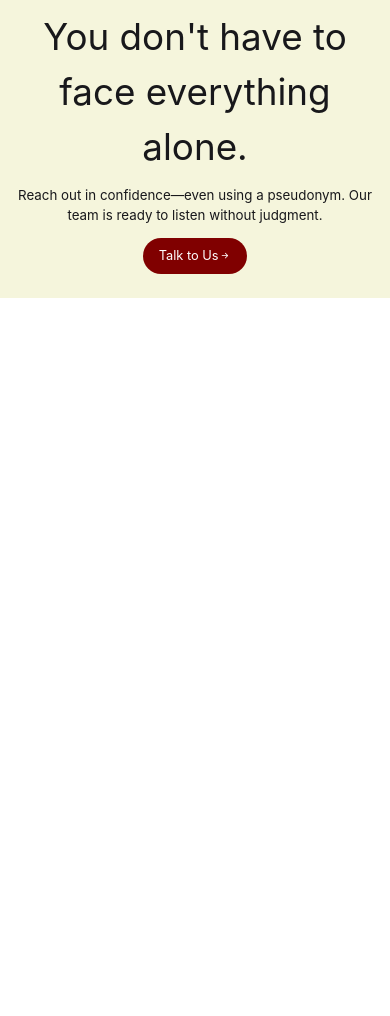
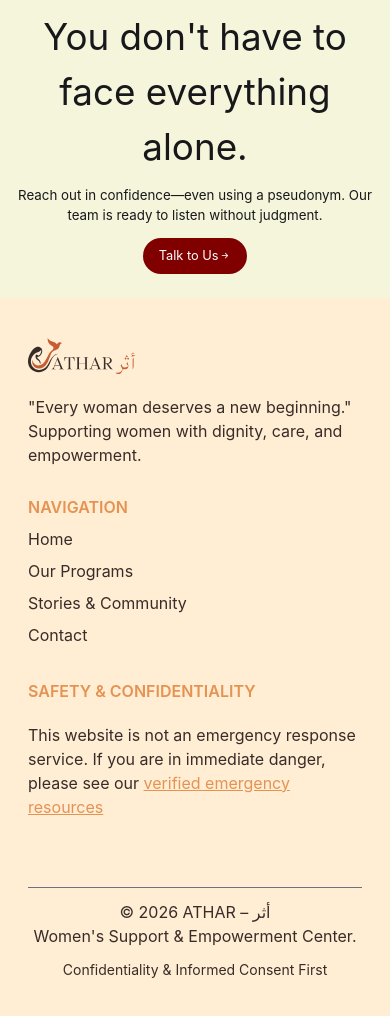
Before and after one commit to aymane-marki/AymaneMaki_FinalProject_Html-CSS, a website: page home.html in a window 390 px wide. Shown: the part 2867-3883 px from the top of the page. Before the commit the page ends 3165 px from the top, so only its background shows below. Drawn offline with nearby package versions, Linux system fonts and the light colour scheme.

Commit message:
added responsive footer on home page

```diff
--- a/home.html
+++ b/home.html
@@ -196,6 +196,36 @@
                 <button class="button">Talk to Us<i class="bi bi-arrow-right-short"></i></button>
         </section>
     </main>
+    <footer class="bg-orange-100 py-10 px-7">
+    <div class="flex lg:gap-40 max-sm:flex-col">
+      <nav class="flex flex-col lg:w-[33%] gap-4">
+        <a class=" text-xl"><img src="./public/images/lOGO (1).svg" alt=""></a>
+        <a class=" text-[#382c28]">"Every woman deserves a new beginning."
+          Supporting women with dignity, care, and
+          empowerment.</a>
+      </nav>
+      <div class="flex lg:gap-20 max-sm:gap-8 max-sm:py-7 max-sm:flex-col">
+        <nav class="flex flex-col w-[80%] gap-2 ">
+          <h6 class=" font-semibold text-[#e59352] cursor-default">NAVIGATION</h6>
+          <a class="text-[#382c28] cursor-default">Home</a>
+          <a class="text-[#382c28] cursor-default">Our Programs</a>
+          <a class="text-[#382c28] cursor-default">Stories & Community</a>
+          <a class="text-[#382c28] cursor-default">Contact</a>
+        </nav>
+        <nav class="flex flex-col gap-5">
+          <h6 class=" font-semibold text-[#e59352] cursor-default">SAFETY & CONFIDENTIALITY</h6>
+          <a class="text-[#382c28] cursor-default lg:w-[80%]">This website is not an emergency response service. If you
+            are in immediate danger, please see our <span class="text-[#e59352] link">verified emergency resources</span></a>
+        </nav>
+      </div>
+    </div>
+    <hr class=" text-gray-500 mt-10" />
+    <div class="flex justify-between max-sm:items-center max-sm:flex-col">
+      <span class="  text-[#382c28] max-sm:text-center pt-3 ">© 2026 ATHAR – أثر <br class="lg:hidden"> Women's Support & Empowerment Center.</span>
+      <span class=" text-sm text-[#382c28] sm:text-center pt-3">Confidentiality & Informed Consent First</span>
+    </div>
+    </div>
+  </footer>
 </body>
 
 </html>
```
